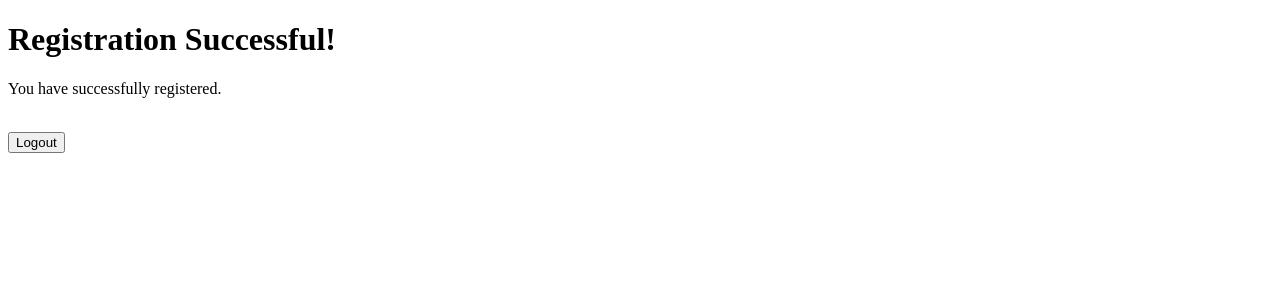
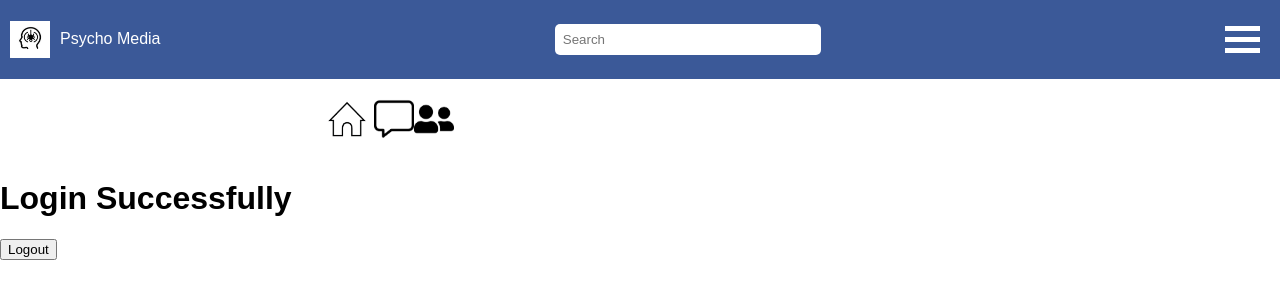
Before and after one commit to ShitalKandel/django_app, a Django app: page /success/ in a window 1280 px wide. Shown: the top 300 px of the page. Run offline with Django 5.2, Linux system fonts and the light colour scheme.

Commit message:
navbar complete

```diff
--- /dev/null
+++ b/static/navbar.css
@@ -0,0 +1,42 @@
+nav {
+    background-color: #ffffff;
+    height: 80px;
+    width: 50%;
+    margin: 0 auto;
+    display: flex;
+    justify-content: space-between;
+    align-items: center;
+}
+
+.navbar {
+    list-style-type: none;
+    padding: 0;
+    margin: 0;
+    display: flex;
+    align-items: center;
+    width: 100%;
+}
+
+.navbar li {
+    margin: 0;
+}
+
+.navbar a {
+    text-decoration: none;
+    color: #000000;
+    font-size: 18px;
+    flex: 1;
+    text-align: center;
+    display: flex;
+    justify-content: center;
+    align-items: center;
+}
+
+.navbar a img {
+    max-height: 40px;
+    width: auto;
+}
+
+.navbar a:hover {
+    background-color: #344563;
+}
--- a/web_app/templates/login_success.html
+++ b/web_app/templates/login_success.html
@@ -1,3 +1,5 @@
+
+
 <!DOCTYPE html>
 <html lang="en">
 <head>
@@ -6,13 +8,19 @@
     <title>Registration Successful</title>
 </head>
 <body>
-    <h1>Registration Successful!</h1>
-    <p>You have successfully registered.</p><br>
+    {% include 'navbar.html' %}
+    {% include 'toggle.html' %}
+
+
+    <div></div>
+
 
     <form method="POST" action="{% url 'web_app:login'%}">
         {% csrf_token %}
-
+    <h1>Login Successfully</h1>
     <input type="submit" value="Logout"></input>
+    <div>
+    </div>
     </form>
 </body>
 </html>
--- /dev/null
+++ b/web_app/templates/navbar.html
@@ -0,0 +1,76 @@
+{% load static %}
+<style>
+    body {
+      margin: 0;
+      font-family: Arial, Helvetica, sans-serif;
+    }
+
+    .topnav {
+      display: flex;
+      justify-content: space-between;
+      align-items: center;
+      background-color: #3b5998;
+      padding: 10px;
+    }
+
+    .topnav a {
+      color: #fff;
+      text-decoration: none;
+      font-size: 17px;
+      padding: 10px 20px;
+    }
+
+    .topnav a:hover {
+      background-color: #4267B2;
+    }
+
+    .topnav input[type="text"] {
+      padding: 8px;
+      border-radius: 5px;
+      border: none;
+      width: 250px;
+    }
+
+    .setting-icon {
+      padding: 10px;
+    }
+
+    .menu {
+      width: 35px;
+      height: 5px;
+      background-color: #fff;
+      margin: 6px 0;
+    }
+
+    .setting-icon:hover .menu {
+      background-color: #bbb;
+    }
+
+    .psychomedia {
+      display: flex;
+      align-items: center;
+    }
+
+    .psychomedia img {
+      width: 40px;
+      margin-right: 10px;
+    }
+
+    .psychomedia icon-media{
+        width: 10px;
+    }
+
+    </style>
+
+    <div class="topnav">
+      <div class="psychomedia">
+        <img src="{% static 'media/media.jpeg'%}" class="icon-media" alt="Psycho Media Icon">
+        <span style="color: white;">Psycho Media</span>
+      </div>
+      <input type="text" placeholder="Search">
+      <div class="setting-icon">
+        <div class="menu"></div>
+        <div class="menu"></div>
+        <div class="menu"></div>
+      </div>
+    </div>
--- a/web_app/templates/register.html
+++ b/web_app/templates/register.html
@@ -11,8 +11,9 @@
     {% csrf_token %}
     <div class="container">
         <form class="register-form" method="POST">
+            <img src="{% static 'media/media.jpeg'%}" class="icon-media" alt="Psycho Media Icon">
             {% csrf_token %}
-            <h1>Psyco Media</h1>
+
             <div class="title">
                 <h2>User Registration</h2>
             </div>
--- /dev/null
+++ b/web_app/templates/toggle.html
@@ -0,0 +1,20 @@
+<!DOCTYPE html>
+<html lang="en">
+<head>
+    <meta charset="UTF-8">
+    <meta name="viewport" content="width=device-width, initial-scale=1.0">
+    <title>Vertical Navbar</title>
+    {% load static %}
+
+    <link rel="stylesheet" href="{% static 'navbar.css' %}">
+</head>
+<body>
+    <nav>
+        <ul class="navbar">
+            <li><a href="#"><img src="{% static 'media/home.jpeg' %}" alt="Home" class="home-icon"></a></li>
+            <li><a href="#"><img src="{% static 'media/message.jpeg' %}" alt="Messages" class="message-icon"></a></li>
+            <li><a href="#"><img src="{% static 'media/friend.jpeg' %}" alt="Friends" class="firends"></a></li>
+        </ul>
+    </nav>
+</body>
+</html>
--- a/web_app/urls.py
+++ b/web_app/urls.py
@@ -8,5 +8,6 @@ urlpatterns=[
     path('login/', views.signIn, name='login'),
     path('success/',views.login_success,name="login_success"),
     path('logout/',views.logout,name="logout"),
-
+    path('upload-image/',views.imagerequest,name="imagerequest"),
+    # path('login/<int:id>',views.profile,name="profile"),
 ]
--- a/web_app/views.py
+++ b/web_app/views.py
@@ -1,7 +1,7 @@
 from django.shortcuts import render, redirect
 # from django.contrib.auth import  login
-from .models import UserProfile
-from .forms import SignupForm,LoginForm
+from .models import UserProfile,Photo
+from .forms import SignupForm,LoginForm,UserImage
 
 
 def register(request):
@@ -41,9 +41,27 @@ def signIn(request):
     return render(request, 'login.html', {'form': form, 'error_message': error_message})
 
 
-def new_account(request):
-    return redirect(request,'register')
+def profile(request):
+    return redirect(request,'login_success')
+
+
 
 def logout(request):
 
     return render(request,'logout.html')
+
+
+def imagerequest(request):
+    if request.method == 'POST':
+        form = UserImage(request.POST,request.FILES)
+
+        if form.is_valid():
+            form.save()
+
+            img_obj = form.instance
+            return render(request,'image.html',{'form':form,'img_obj':img_obj})
+
+        else:
+            form = UserImage()
+
+    return render(request,'image.html',{'form':form})
```
Also changed, not shown: static/style.css (+6 -8 lines), web_app/forms.py (+7 -1 lines), web_app/models.py (+8 -0 lines), web_app/templates/header.html (deleted, +0 -24 lines), web_app/templates/image.html (added, +15 -0 lines), web_app/templates/login.html (+6 -2 lines), db.sqlite3, static/media/friend.jpeg (added), static/media/home.jpeg (added), static/media/message.jpeg (added), web_app/migrations/0002_photo.py (added).
